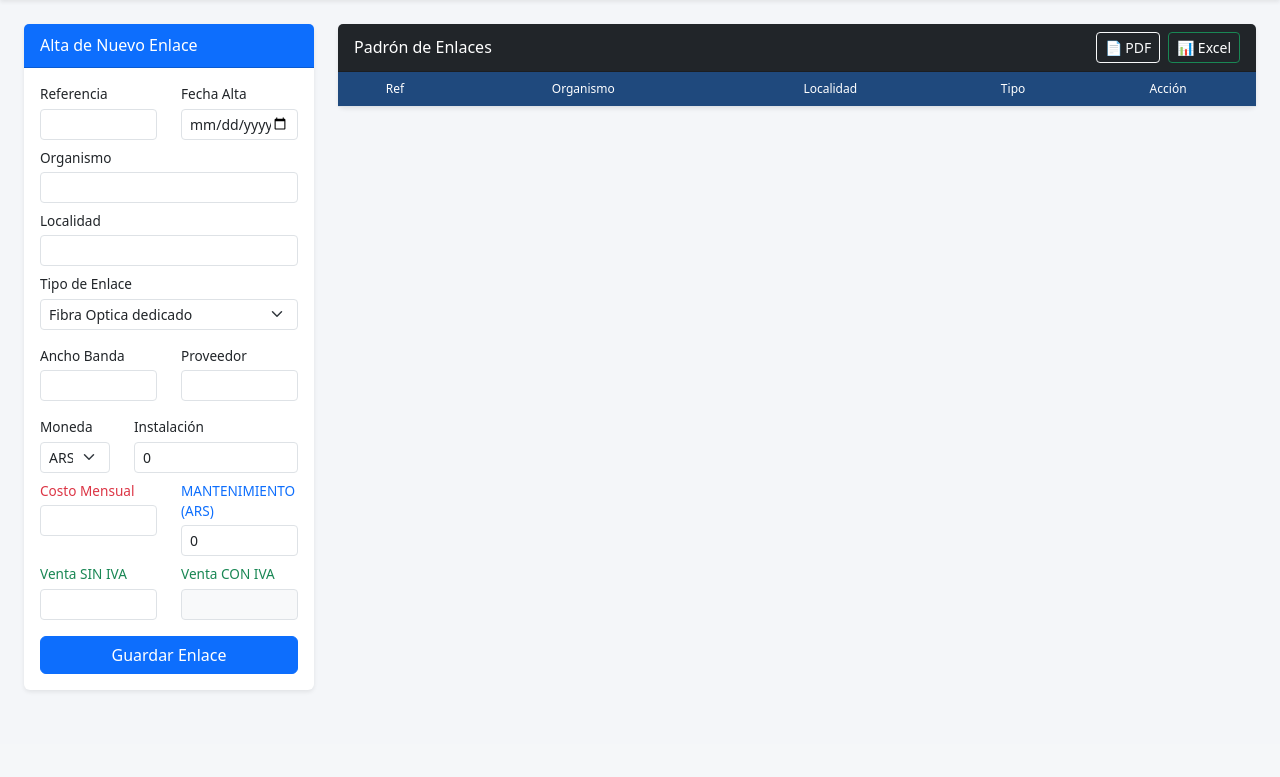
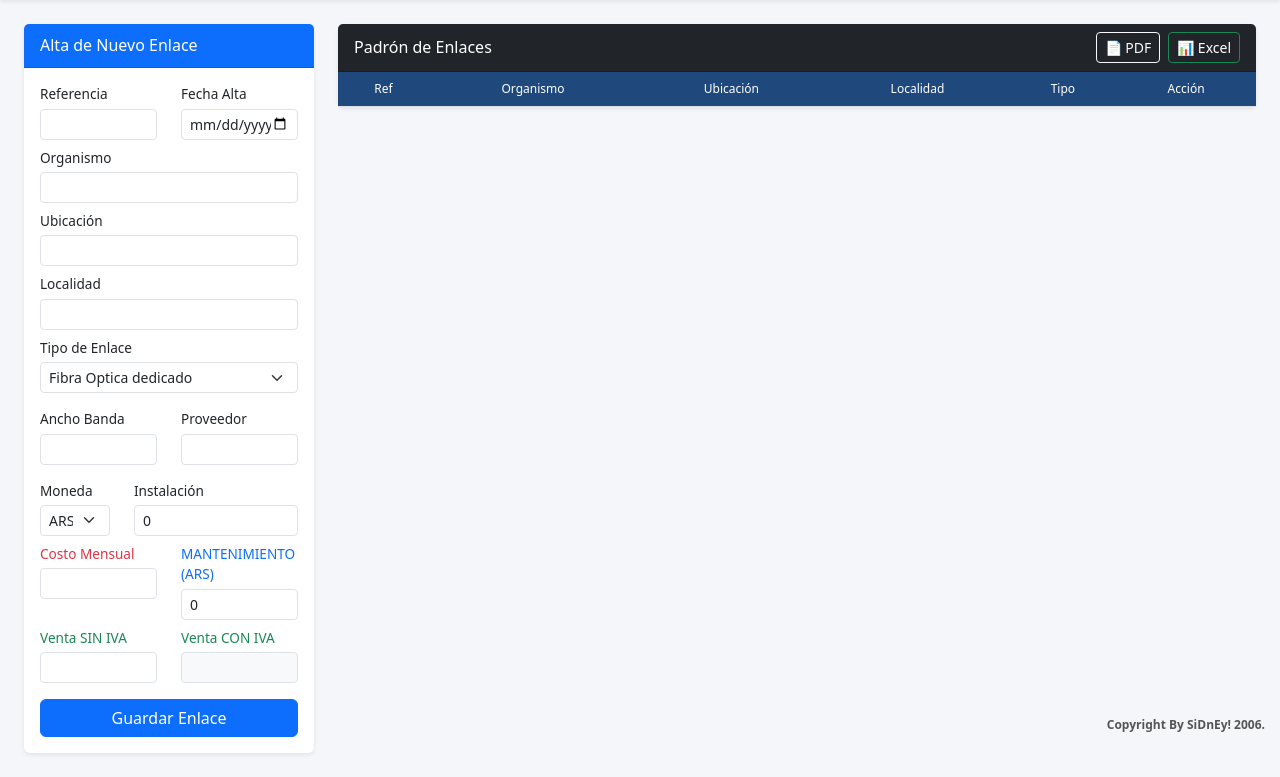
Before and after one commit to afellenztelco/telco, a FastAPI app: template templates/index.html in a window 1280 px wide. Shown: the part 56-833 px from the top of the page. Before the commit the page ends 747 px from the top, so only its background shows below. Run offline with FastAPI, Linux system fonts and the light colour scheme; the template is opened without the code that fills it, so the values that code supplies are empty.

Commit message:
Update index.html

```diff
--- a/templates/index.html
+++ b/templates/index.html
@@ -33,6 +33,8 @@
                         <input type="hidden" id="edit_id">
                         <div class="row mb-2"><div class="col-6"><label class="form-label mb-1">Referencia</label><input type="text" class="form-control form-control-sm" id="referencia" required></div><div class="col-6"><label class="form-label mb-1">Fecha Alta</label><input type="date" class="form-control form-control-sm" id="fecha_alta" required></div></div>
                         <div class="mb-2"><label class="form-label mb-1">Organismo</label><input type="text" class="form-control form-control-sm" id="organismo" required></div>
+                        <!-- NUEVO CAMPO UBICACION -->
+                        <div class="mb-2"><label class="form-label mb-1">Ubicación</label><input type="text" class="form-control form-control-sm" id="ubicacion"></div>
                         <div class="mb-2"><label class="form-label mb-1">Localidad</label><input class="form-control form-control-sm" list="listaLoc" id="localidad" required><datalist id="listaLoc"><option value="Viedma"><option value="Aguada Guzmán"><option value="Ojos de Agua"><option value="Río Chico Abajo"></datalist></div>
                         <div class="mb-3"><label class="form-label mb-1">Tipo de Enlace</label><select class="form-select form-select-sm" id="tipo" required onchange="toggleSatelitales()"><option value="Fibra Optica dedicado">Fibra Optica dedicado</option><option value="Fibra Optica asimetrico">Fibra Optica asimetrico</option><option value="Radio Frecuencia">Radio Frecuencia</option><option value="LEO">LEO</option><option value="LEO Itinerante">LEO Itinerante</option><option value="GEO">GEO</option><option value="L2L (transporte de datos)">L2L (transporte de datos)</option></select></div>
                         <div id="campos_satelitales" class="d-none bg-light p-2 border rounded mb-3">
@@ -55,7 +57,8 @@
         </div>
         <div class="col-xl-9 col-lg-8">
             <div class="card"><div class="card-header bg-dark text-white d-flex justify-content-between align-items-center"><h6 class="mb-0">Padrón de Enlaces</h6><div><a href="/reportes/pdf" class="btn btn-sm btn-outline-light me-2" target="_blank">📄 PDF</a><a href="/reportes/excel" class="btn btn-sm btn-outline-success text-white">📊 Excel</a></div></div>
-                <div class="card-body p-0"><table class="table table-hover table-striped mb-0 text-center align-middle"><thead><tr><th>Ref</th><th>Organismo</th><th>Localidad</th><th>Tipo</th><th>Acción</th></tr></thead><tbody id="tablaEnlaces"></tbody></table></div>
+                <!-- NUEVO CAMPO UBICACION EN LA TABLA -->
+                <div class="card-body p-0"><table class="table table-hover table-striped mb-0 text-center align-middle"><thead><tr><th>Ref</th><th>Organismo</th><th>Ubicación</th><th>Localidad</th><th>Tipo</th><th>Acción</th></tr></thead><tbody id="tablaEnlaces"></tbody></table></div>
             </div>
         </div>
     </div>
@@ -70,7 +73,8 @@
     function toggleSatelitales() { const v = document.getElementById('tipo').value; document.getElementById('campos_satelitales').classList.toggle('d-none', !['LEO','LEO Itinerante','GEO'].includes(v)); }
     async function cargarEnlaces() {
         const r = await fetch('/enlaces/'); const d = await r.json();
-        document.getElementById('tablaEnlaces').innerHTML = d.map(e => `<tr><td>${e.referencia}</td><td>${e.organismo}</td><td>${e.localidad}</td><td>${e.tipo_enlace}</td><td><button class="btn btn-sm btn-outline-info me-1" onclick="consultar(${e.id})">Consultar</button><button class="btn btn-sm btn-outline-warning me-1" onclick="editar(${e.id})">Editar</button><button class="btn btn-sm btn-outline-danger me-1" onclick="eliminar(${e.id})">Eliminar</button><button class="btn btn-sm btn-outline-${e.estado=='ACTIVO'?'danger':'success'}" onclick="st(${e.id},'${e.estado=='ACTIVO'?'INACTIVO':'ACTIVO'}')">${e.estado=='ACTIVO'?'Baja':'Activar'}</button></td></tr>`).join('');
+        // SE AÑADIÓ ${e.ubicacion || ''} a las celdas de la tabla
+        document.getElementById('tablaEnlaces').innerHTML = d.map(e => `<tr><td>${e.referencia}</td><td>${e.organismo}</td><td>${e.ubicacion || ''}</td><td>${e.localidad}</td><td>${e.tipo_enlace}</td><td><button class="btn btn-sm btn-outline-info me-1" onclick="consultar(${e.id})">Consultar</button><button class="btn btn-sm btn-outline-warning me-1" onclick="editar(${e.id})">Editar</button><button class="btn btn-sm btn-outline-danger me-1" onclick="eliminar(${e.id})">Eliminar</button><button class="btn btn-sm btn-outline-${e.estado=='ACTIVO'?'danger':'success'}" onclick="st(${e.id},'${e.estado=='ACTIVO'?'INACTIVO':'ACTIVO'}')">${e.estado=='ACTIVO'?'Baja':'Activar'}</button></td></tr>`).join('');
     }
     async function eliminar(id) { if(confirm('¿Eliminar?')) { await fetch(`/enlaces/${id}/eliminar`, {method:'PATCH'}); cargarEnlaces(); } }
     async function consultar(id) {
@@ -89,6 +93,8 @@
         document.getElementById('referencia').value = e.referencia;
         document.getElementById('fecha_alta').value = e.fecha_alta;
         document.getElementById('organismo').value = e.organismo;
+        // SE AÑADIÓ asignación al campo ubicacion
+        document.getElementById('ubicacion').value = e.ubicacion || '';
         document.getElementById('localidad').value = e.localidad;
         document.getElementById('tipo').value = e.tipo_enlace;
         toggleSatelitales();
@@ -116,11 +122,15 @@
     document.getElementById('venta_sin_iva').oninput = e => document.getElementById('venta_con_iva').value = (e.target.value * 1.21).toFixed(2);
     document.getElementById('formAltaEnlace').onsubmit = async (e) => {
         e.preventDefault(); const id = document.getElementById('edit_id').value;
-        const p = {referencia:document.getElementById('referencia').value, organismo:document.getElementById('organismo').value, localidad:document.getElementById('localidad').value, tipo_enlace:document.getElementById('tipo').value, ancho_banda:document.getElementById('ancho_banda').value, moneda:document.getElementById('moneda').value, precio_costo:parseFloat(document.getElementById('costo').value), costo_mantenimiento:parseFloat(document.getElementById('costo_mantenimiento').value), precio_venta_sin_iva:parseFloat(document.getElementById('venta_sin_iva').value), precio_venta_con_iva:parseFloat(document.getElementById('venta_con_iva').value), costo_instalacion:parseFloat(document.getElementById('instalacion').value), fecha_alta:document.getElementById('fecha_alta').value, proveedor:document.getElementById('proveedor').value, cupo_transferencia:document.getElementById('cupo_transferencia').value, coordenadas_gps:document.getElementById('coordenadas_gps').value, sn_antena:document.getElementById('sn_antena').value, sn_modem:document.getElementById('sn_modem').value, nro_te:document.getElementById('nro_te').value, nro_item:document.getElementById('nro_item').value};
+        // SE AÑADIÓ ubicacion al JSON a enviar
+        const p = {referencia:document.getElementById('referencia').value, organismo:document.getElementById('organismo').value, ubicacion:document.getElementById('ubicacion').value, localidad:document.getElementById('localidad').value, tipo_enlace:document.getElementById('tipo').value, ancho_banda:document.getElementById('ancho_banda').value, moneda:document.getElementById('moneda').value, precio_costo:parseFloat(document.getElementById('costo').value), costo_mantenimiento:parseFloat(document.getElementById('costo_mantenimiento').value), precio_venta_sin_iva:parseFloat(document.getElementById('venta_sin_iva').value), precio_venta_con_iva:parseFloat(document.getElementById('venta_con_iva').value), costo_instalacion:parseFloat(document.getElementById('instalacion').value), fecha_alta:document.getElementById('fecha_alta').value, proveedor:document.getElementById('proveedor').value, cupo_transferencia:document.getElementById('cupo_transferencia').value, coordenadas_gps:document.getElementById('coordenadas_gps').value, sn_antena:document.getElementById('sn_antena').value, sn_modem:document.getElementById('sn_modem').value, nro_te:document.getElementById('nro_te').value, nro_item:document.getElementById('nro_item').value};
         const r = await fetch(id ? `/enlaces/${id}` : '/enlaces/', {method: id ? 'PUT' : 'POST', headers:{'Content-Type':'application/json'}, body:JSON.stringify(p)});
         if (r.ok) { alert("Operación exitosa"); resetForm(); cargarEnlaces(); }
     };
     toggleSatelitales(); cargarEnlaces();
 </script>
+
+<!-- FOOTER AÑADIDO -->
+<div style="position: fixed; bottom: 10px; right: 15px; font-weight: bold; font-size: 12px; color: #555; z-index: 9999;">Copyright By SiDnEy! 2006.</div>
 </body>
 </html>
```
